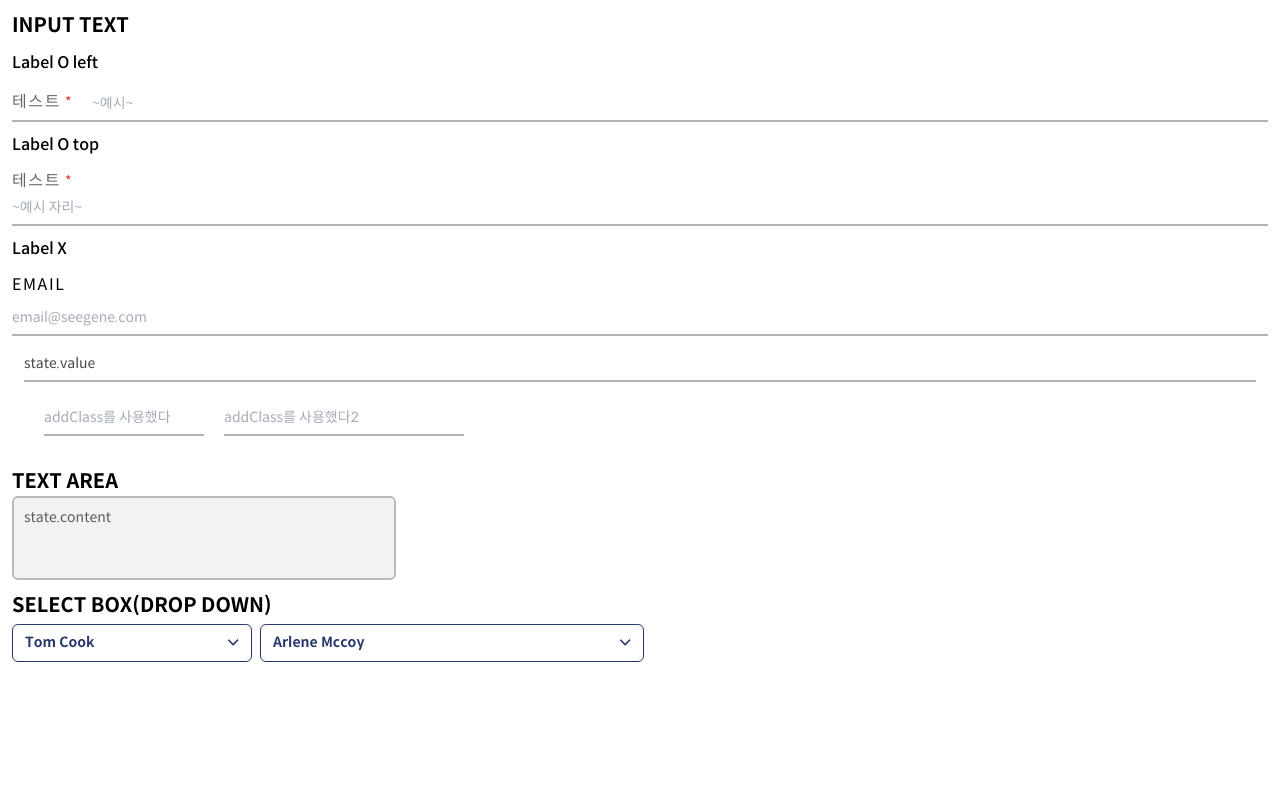
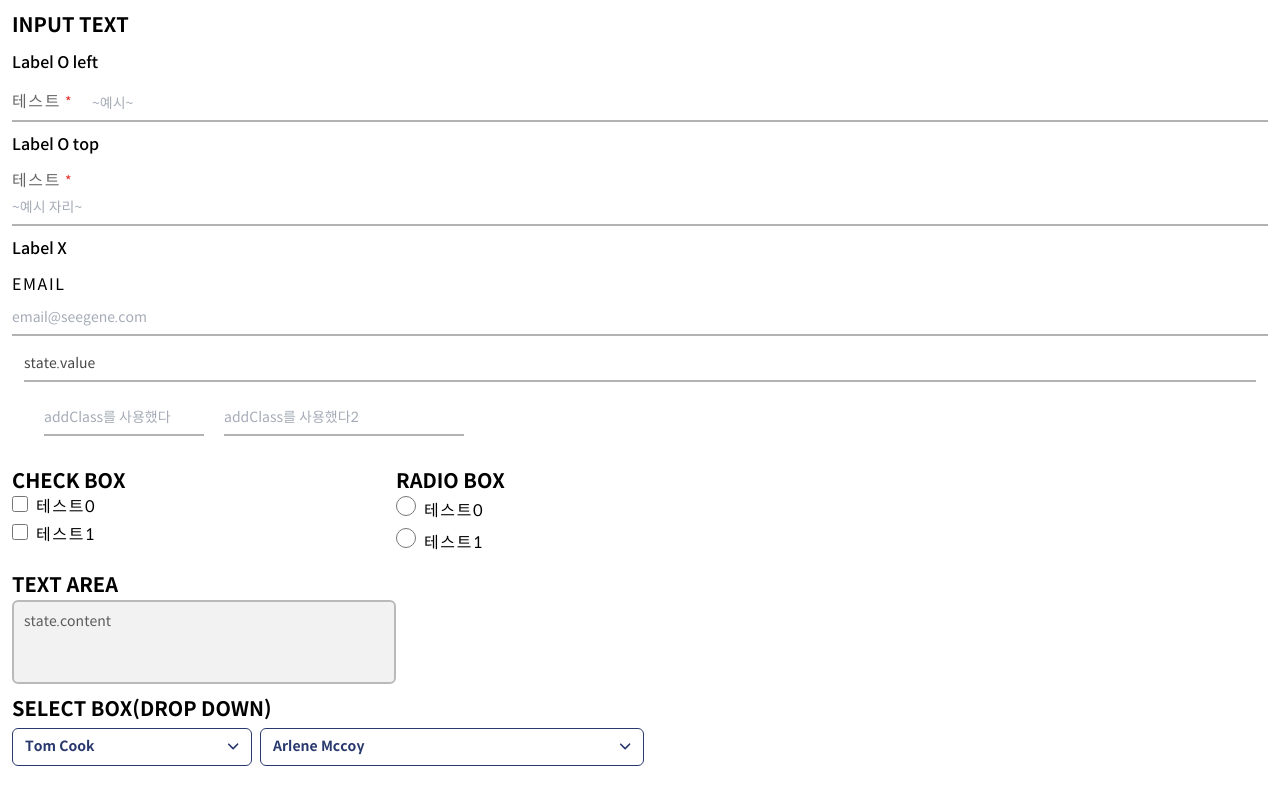
Before and after one commit to hrkim2/helpdesk-test-next-js, a Next.js app: page /components/atom/input in a window 1280 px wide. Built offline with nearby package versions, Linux system fonts and the light colour scheme.

Commit message:
AB#5205 check, radio 작업

```diff
--- /dev/null
+++ b/src/Component/atom/Checkbox.tsx
@@ -0,0 +1,16 @@
+import { FunctionComponent } from 'react';
+
+interface Props {
+    name?: string;
+    id?: string;
+}
+
+/**
+ * @param name
+ * @param id
+ */
+const Checkbox: FunctionComponent<Props> = ({name='checkbox', id='checkbox'})=>{
+    return <input type="checkbox" className="h-4 w-4 accent-default" name={name} id={id}/>;
+}
+
+export default Checkbox;
--- /dev/null
+++ b/src/Component/atom/Radiobox.tsx
@@ -0,0 +1,16 @@
+import { FunctionComponent } from 'react';
+
+interface Props {
+    name?: string;
+    id?: string;
+}
+
+/**
+ * @param name
+ * @param id
+ */
+const Radiobox: FunctionComponent<Props> = ({name='checkbox', id='checkbox'})=>{
+    return <input type="radio" className="h-5 w-5 accent-default" name={name} id={id}/>;
+}
+
+export default Radiobox;
--- a/src/pages/components/atom/input.tsx
+++ b/src/pages/components/atom/input.tsx
@@ -2,6 +2,8 @@ import InputText from '../../../Component/atom/InputText';
 import InputFile from '../../../Component/atom/InputFile';
 import InputTextArea from '../../../Component/atom/InputTextArea';
 import InputSelect from '../../../Component/atom/InputSelect';
+import Checkbox from '../../../Component/atom/Checkbox';
+import Radiobox from '../../../Component/atom/Radiobox';
 import Label from '../../../Component/atom/Label';
 import { useState, ChangeEvent } from 'react';
 
@@ -62,6 +64,22 @@ export default function Inputs() {
         <InputFile id='file_helpdesk' addClass={'w-96'} accept={{ext:'txt, png',size:10}}/>
       </div>
       <div className="m-3">
+        <div className='float-left w-96'>
+          <div className='text-xl font-bold'>CHECK BOX</div>
+          <Checkbox id='check0' name='test'/><Label forId='check0' text='테스트0' addClass='inline-flex ml-2'/>
+          <br/>
+          <Checkbox id='check1' name='test'/><Label forId='check1' text='테스트1' addClass='inline-flex ml-2'/>
+        </div>
+        <div className='float-left w-96'>
+          <div className='text-xl font-bold'>RADIO BOX</div>
+          <Radiobox id='radio0' name='test'/><Label forId='radio0' text='테스트0' addClass='inline-flex ml-2'/>
+          <br/>
+          <Radiobox id='radio1' name='test'/><Label forId='radio1' text='테스트1' addClass='inline-flex ml-2'/>
+        </div>
+        <div className='clear-both'>
+        </div>
+      </div>
+      <div className="m-3">
         <div className='text-xl font-bold'>TEXT AREA</div>
         <InputTextArea
           name='content'
```
